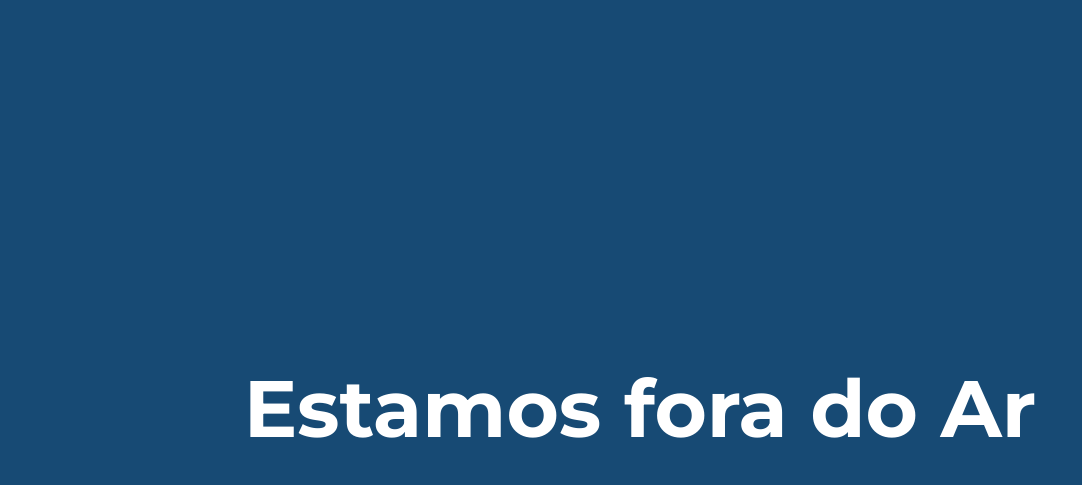
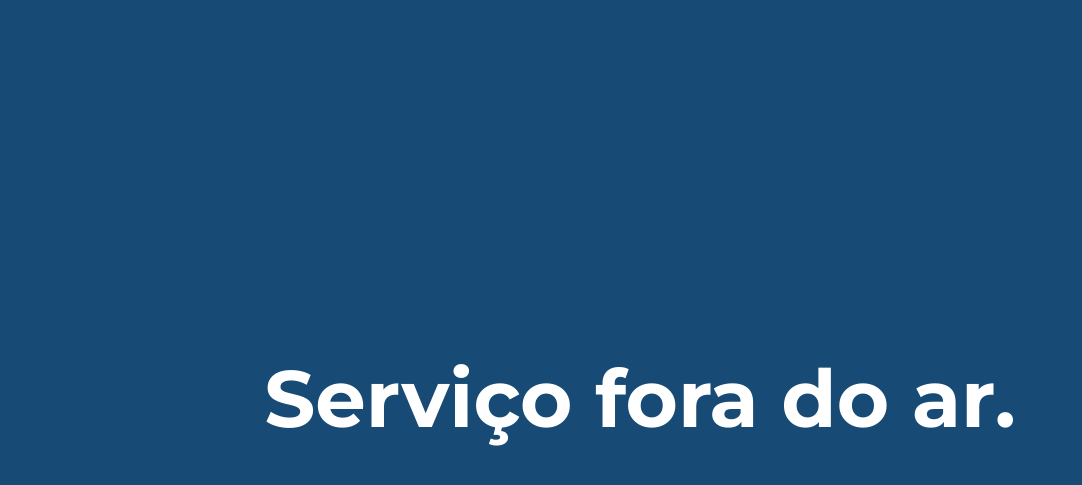
Before and after one commit to soldebrotas/formularios, a plain HTML site: page index.html in a window 1280 px wide. Shown: the part 71-556 px from the top of the page, without its empty margins (0-1082 px from the left). Drawn offline with Linux system fonts and the light colour scheme.

Commit message:
fix: change mensage of alert

```diff
--- a/index.html
+++ b/index.html
@@ -21,7 +21,7 @@
 
         <div id="warning">
             <p id="text-w">
-                Estamos fora do Ar
+                Serviço fora do ar.
             </p>
         </div>
  <!--
--- a/style.css
+++ b/style.css
@@ -70,6 +70,7 @@ h1 {
     justify-content: center;
     align-items: center;
     color: var(--color-text);
+    margin-top: -20px;
 }
 
 #main-content {
```
